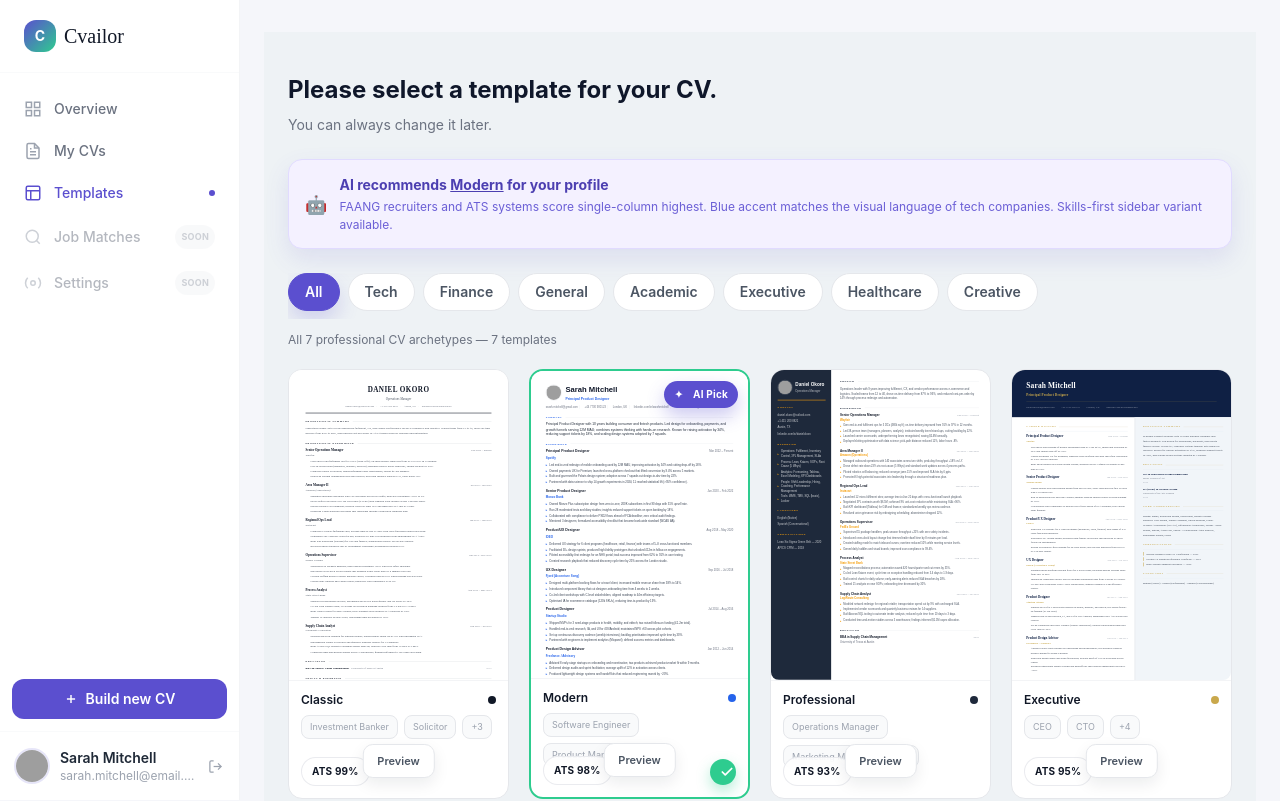
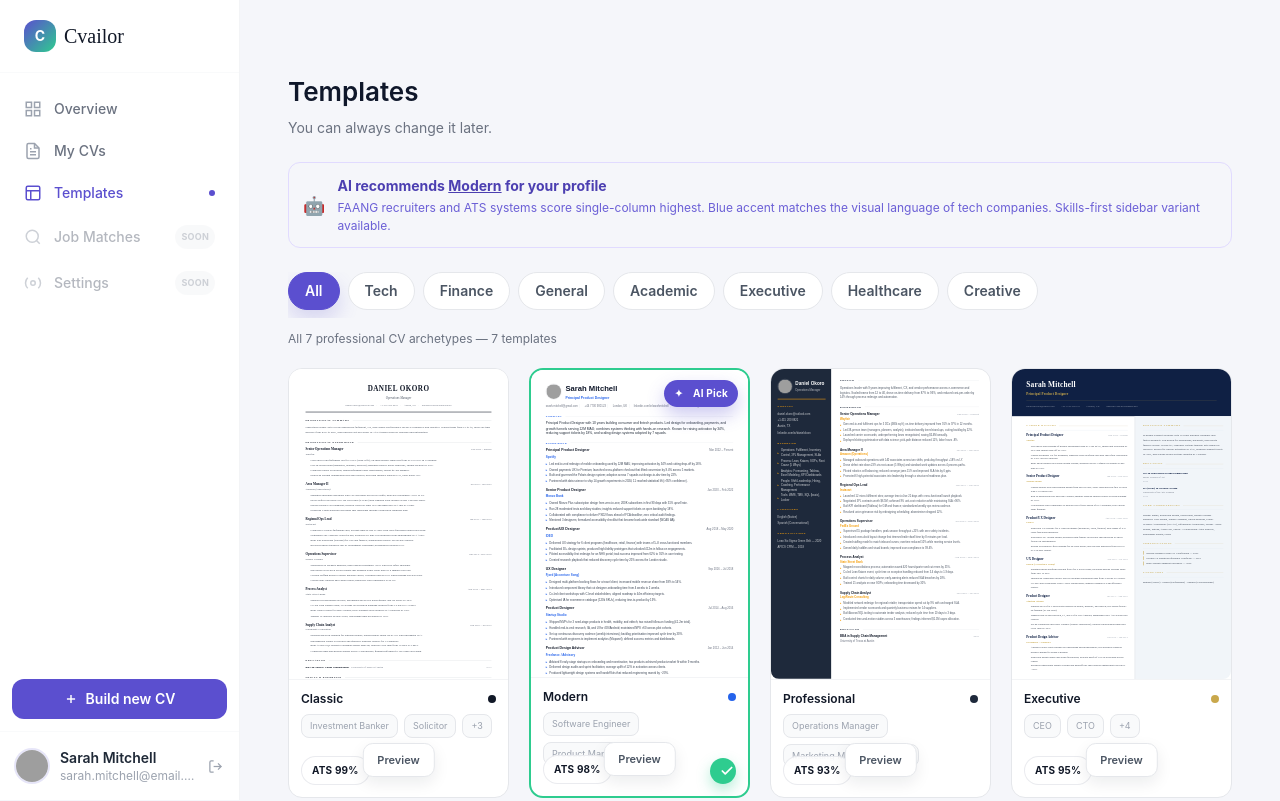
Before and after one commit to kechyy/cvailor-frontend, a Next.js app: page /dashboard/templates in a window 1280 px wide. Shown: the top 801 px of the page. Built offline with nearby package versions, Linux system fonts and the light colour scheme; grey boxes are pictures that could not be loaded.

Commit message:
Update template

```diff
--- a/app/dashboard/templates/page.tsx
+++ b/app/dashboard/templates/page.tsx
@@ -31,10 +31,10 @@ export default function TemplatesPage() {
   const recommended = mockTemplates.find((t) => t.isAiRecommended)
 
   return (
-    <div style={{ minHeight: '100vh', background: '#EEF2F5' }}>
-      <div className="max-w-5xl mx-auto px-6 py-10">
+    <div style={{ minHeight: '100vh' }}>
+      <div className="w-full px-6 py-10">
         <div className="mb-6">
-          <h1 style={{ fontSize: 24, fontWeight: 700, color: '#0F172A' }}>Please select a template for your CV.</h1>
+          <h1 style={{ fontSize: 26, fontWeight: 600, color: '#0F172A' }}>Templates</h1>
           <p style={{ fontSize: 14, color: '#6B7280', marginTop: 6 }}>You can always change it later.</p>
         </div>
 
@@ -48,12 +48,11 @@ export default function TemplatesPage() {
               display: 'flex',
               alignItems: 'center',
               gap: 12,
-              background: '#F4F1FF',
+              background: 'transparent',
               border: '1px solid #E1DBFF',
               color: '#4C3FB1',
-              borderRadius: 14,
-              padding: '14px 16px',
-              boxShadow: '0 10px 24px rgba(91,79,207,0.12)',
+              borderRadius: 12,
+              padding: '12px 14px',
             }}>
               <span style={{ fontSize: 18 }}>🤖</span>
               <div style={{ flex: 1 }}>
```
